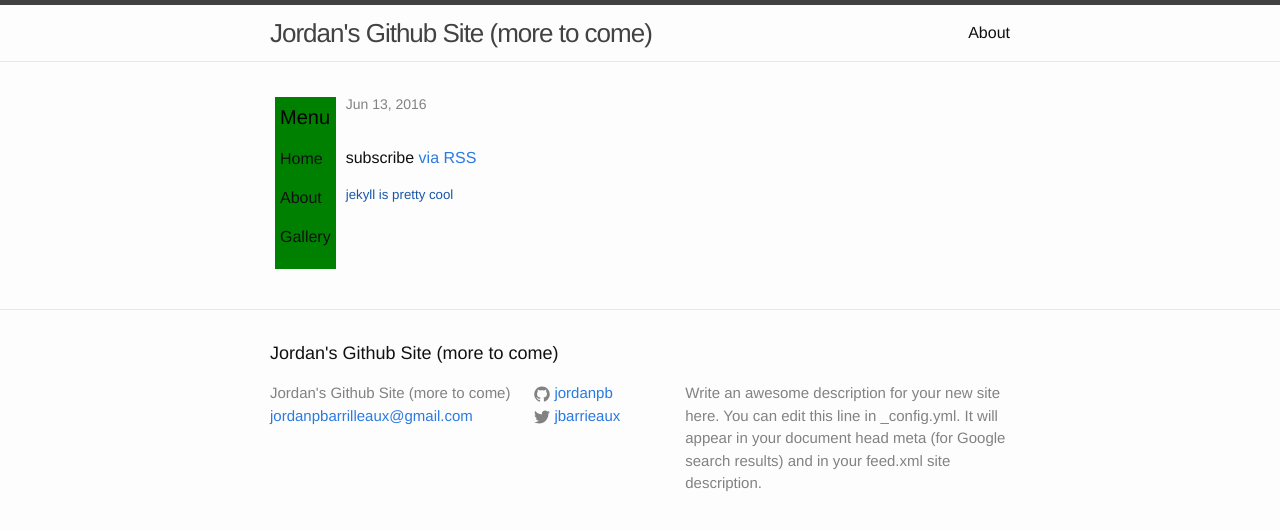
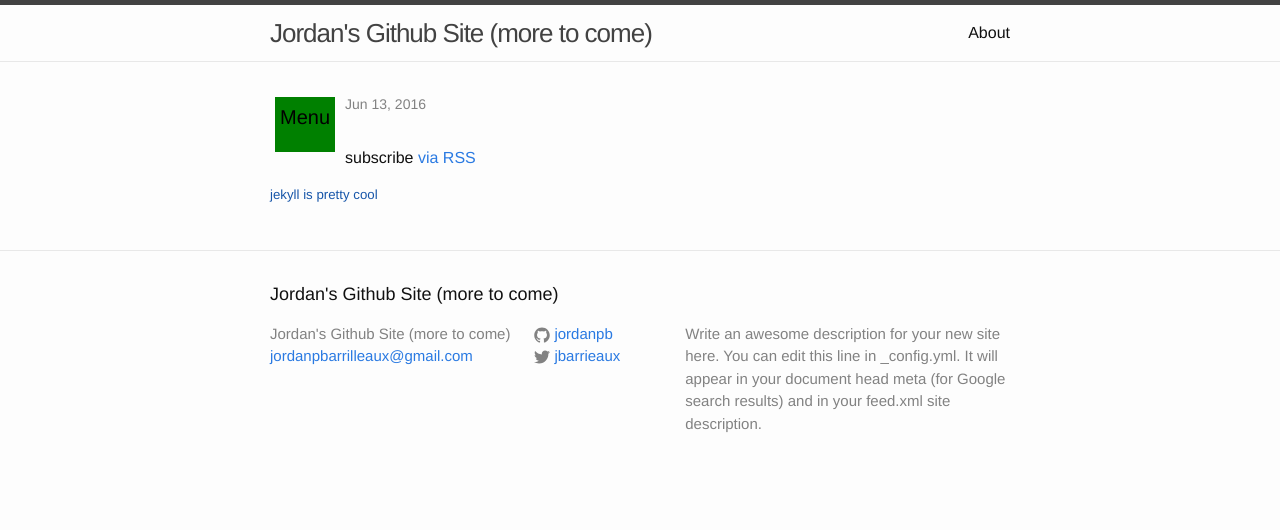
Before and after one commit to Jordanpb/codeacademyTest, a Jekyll site: the page built from index.html, in a window 1280 px wide. Shown: the top 530 px of the page. Built offline with Jekyll 4.4.1, drawn with Linux system fonts in a browser that asks for light colours.

Commit message:
Update _layout.scss

```diff
--- a/_sass/_layout.scss
+++ b/_sass/_layout.scss
@@ -23,6 +23,9 @@
         color: $grey-color-dark;
     }
 }
+#dropdown-menu p{
+       display: none;
+}
 #dropdown-menu{
     border-width: 3px dotted red;
     background-color: green;
@@ -37,8 +40,9 @@
     color: #ffffff;
     font-size: 1.2em;
 }
-.On{
-    display: inline-block;
+.dd1{
+    display: block;
+    border:2px solid black;
 
 }
 
```
